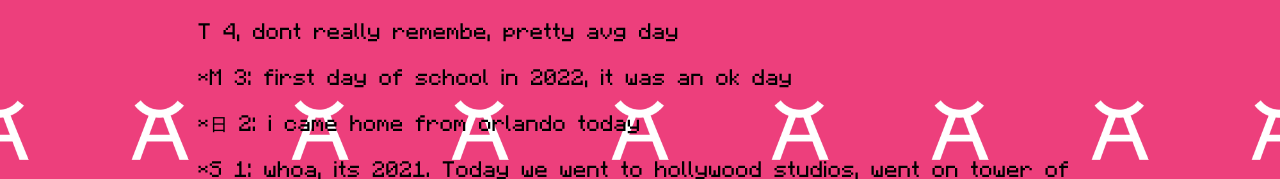
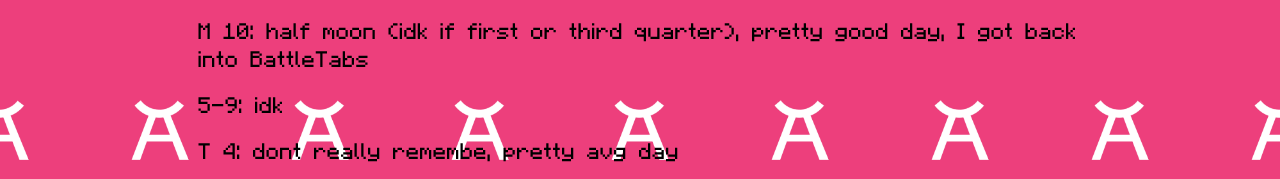
Before and after one commit to Hwacivilongola/hwacivilongola.github.io, a plain HTML site: page lifestory.html in a window 1280 px wide. Shown: the part 590-769 px from the top of the page. Drawn offline with Linux system fonts and the light colour scheme.

Commit message:
Update lifestory.html

```diff
--- a/lifestory.html
+++ b/lifestory.html
@@ -17,7 +17,9 @@
 
         <h2>2022</h2>
         <h3>January</h3>
-        <p>T 4, dont really remembe, pretty avg day</p>
+        <p>M 10: half moon (idk if first or third quarter), pretty good day, I got back into BattleTabs</p>
+        <p>5-9: idk</p>
+        <p>T 4: dont really remembe, pretty avg day</p>
         <p>*M 3: first day of school in 2022, it was an ok day</p>
         <p>*日 2: i came home from orlando today</p>
         <p>*S 1: whoa, its 2021. Today we went to hollywood studios, went on tower of terror, </p>
```
